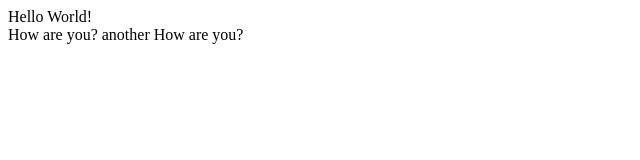
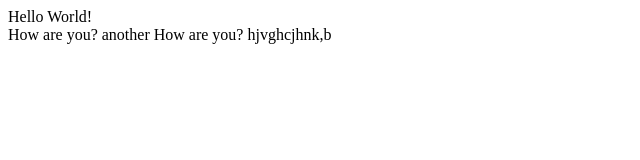
Before and after one commit to tinsaeDotDev/Microverse-Project, a plain HTML site: page index.html in a window 1280 px wide. Shown: the full height of the page, 0-640 px from the left. Drawn offline with Linux system fonts and the light colour scheme.

Commit message:
another line addded

```diff
--- a/index.html
+++ b/index.html
@@ -10,5 +10,6 @@
     Hello World! <br>
     How are you?
     another How are you?
+    hjvghcjhnk,b
 </body>
 </html>
```
